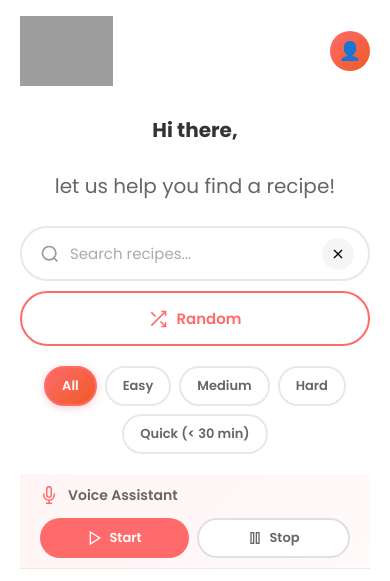
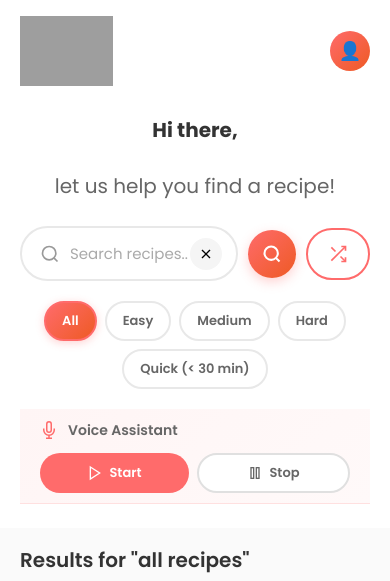
Before and after one commit to vaishnavi10200/voice-cooking-assistant, a plain HTML site: page index.html in a window 390 px wide. Shown: the top 581 px of the page. Drawn offline with Linux system fonts and the light colour scheme; no server answers; grey boxes are pictures that could not be loaded.

Commit message:
Add search button

```diff
--- a/index.html
+++ b/index.html
@@ -67,6 +67,12 @@
                 </svg>
               </button>
             </div>
+            <button class="btn-search-circle" id="search-btn" title="Search">
+              <svg width="20" height="20" viewBox="0 0 24 24" fill="none" stroke="currentColor" stroke-width="2.5">
+                <circle cx="11" cy="11" r="8"></circle>
+                <path d="m21 21-4.35-4.35"></path>
+              </svg>
+            </button>
             <button class="btn-random" id="random-btn" title="Get random recipe">
               <svg width="20" height="20" viewBox="0 0 24 24" fill="none" stroke="currentColor" stroke-width="2">
                 <polyline points="16 3 21 3 21 8"></polyline>
@@ -75,7 +81,7 @@
                 <line x1="15" y1="15" x2="21" y2="21"></line>
                 <line x1="4" y1="4" x2="9" y2="9"></line>
               </svg>
-              Random
+              <span>Random</span>
             </button>
           </div>
         </div>
--- a/js/search.js
+++ b/js/search.js
@@ -10,6 +10,7 @@ function initializeSearch(recipes) {
 
   const searchInput = document.getElementById('search-input');
   const searchClear = document.getElementById('search-clear');
+  const searchBtn = document.getElementById('search-btn');
   const randomBtn = document.getElementById('random-btn');
   const filterBtns = document.querySelectorAll('.filter-btn');
 
@@ -31,6 +32,17 @@ function initializeSearch(recipes) {
     searchInput.addEventListener('keypress', (e) => {
       if (e.key === 'Enter') {
         performSearch();
+        searchInput.blur(); // Remove focus after search
+      }
+    });
+  }
+
+  // Search button click
+  if (searchBtn) {
+    searchBtn.addEventListener('click', () => {
+      performSearch();
+      if (searchInput) {
+        searchInput.blur(); // Remove focus after search
       }
     });
   }
--- a/style.css
+++ b/style.css
@@ -532,6 +532,31 @@ body {
   background: #e0e0e0;
 }
 
+.btn-search-circle {
+  width: 52px;
+  height: 52px;
+  background: linear-gradient(135deg, #ff6b6b, #ee5a24);
+  border: none;
+  border-radius: 50%;
+  color: white;
+  display: flex;
+  align-items: center;
+  justify-content: center;
+  cursor: pointer;
+  transition: all 0.3s;
+  box-shadow: 0 4px 12px rgba(255, 107, 107, 0.3);
+  flex-shrink: 0;
+}
+
+.btn-search-circle:hover {
+  transform: translateY(-2px);
+  box-shadow: 0 6px 16px rgba(255, 107, 107, 0.4);
+}
+
+.btn-search-circle:active {
+  transform: translateY(0);
+}
+
 .btn-random {
   padding: 16px 24px;
   background: white;
@@ -1056,7 +1081,7 @@ body {
   }
 
   .search-container {
-    flex-direction: column;
+    flex-direction: row;
     gap: 10px;
   }
 
@@ -1064,10 +1089,17 @@ body {
     padding: 14px 48px 14px 48px;
   }
 
+  .btn-search-circle {
+    width: 48px;
+    height: 48px;
+  }
+
   .btn-random {
-    width: 100%;
-    justify-content: center;
     padding: 14px 20px;
+  }
+
+  .btn-random span {
+    display: none;
   }
 
   .filter-container {
```
